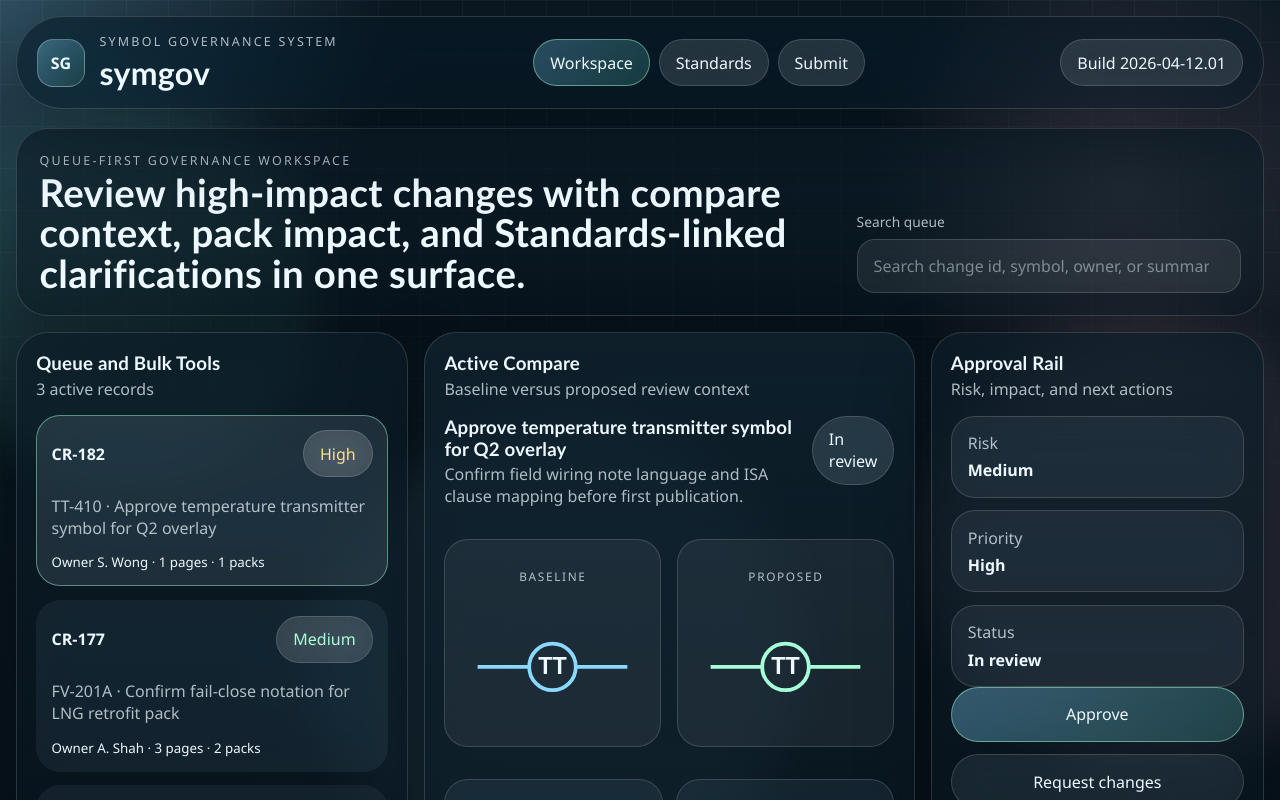
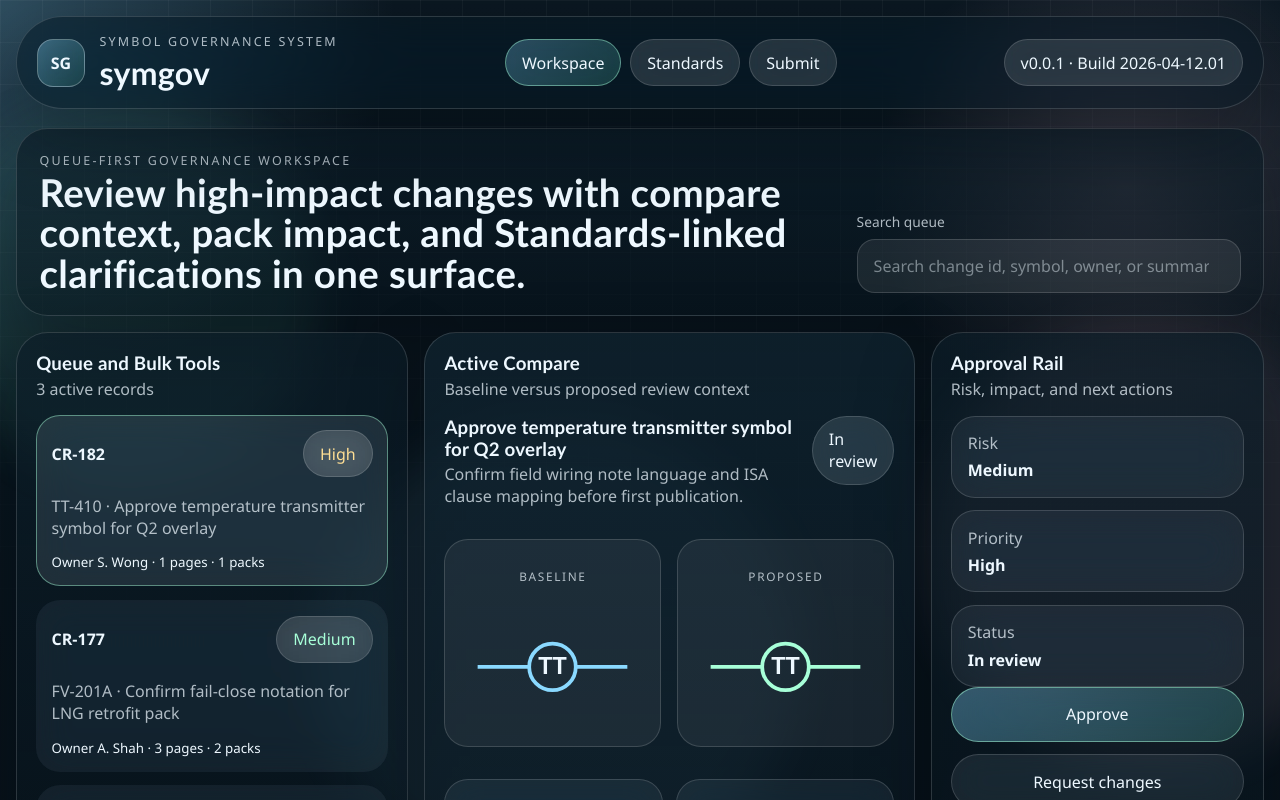
Before and after one commit to chrisbrighouse/symgov, a React (Vite) app: page /#/workspace in a window 1280 px wide. Shown: the top 800 px of the page. Built offline with nearby package versions, Linux system fonts and the light colour scheme.

Commit message:
Add explicit SymGov app version metadata

```diff
--- a/index.html
+++ b/index.html
@@ -3,6 +3,7 @@
   <head>
     <meta charset="UTF-8" />
     <meta name="viewport" content="width=device-width, initial-scale=1.0" />
+    <meta name="symgov-version" content="0.0.1" />
     <meta name="symgov-build" content="2026-04-12.01" />
     <meta name="symgov-api-root" content="https://apps.chrisbrighouse.com/api/v1" />
     <meta name="symgov-api-base-url" content="" />
@@ -12,6 +13,7 @@
     <div id="root"></div>
     <script>
       window.SYMGOV_CONFIG = Object.freeze({
+        version: document.querySelector('meta[name="symgov-version"]')?.content || '',
         build: document.querySelector('meta[name="symgov-build"]')?.content || '',
         apiRoot: document.querySelector('meta[name="symgov-api-root"]')?.content || '',
         apiBaseUrl: document.querySelector('meta[name="symgov-api-base-url"]')?.content || ''
--- a/package.json
+++ b/package.json
@@ -1,7 +1,7 @@
 {
   "name": "symgov-frontend",
   "private": true,
-  "version": "0.1.0",
+  "version": "0.0.1",
   "type": "module",
   "scripts": {
     "dev": "vite",
--- a/src/App.jsx
+++ b/src/App.jsx
@@ -46,7 +46,7 @@ function Header() {
           Submit
         </NavLink>
       </nav>
-      <div className="build-chip">Build {appConfig.build || 'local'}</div>
+      <div className="build-chip">v{appConfig.version || '0.0.1'} · Build {appConfig.build || 'local'}</div>
     </header>
   );
 }
--- a/src/config.js
+++ b/src/config.js
@@ -28,6 +28,7 @@ function inferApiRoot() {
 }
 
 export const appConfig = {
+  version: window.SYMGOV_CONFIG?.version || '',
   build: window.SYMGOV_CONFIG?.build || '',
   apiRoot: inferApiRoot()
 };
```
Also changed, not shown: 1 other file (tests, documents, lock files or other folders).
